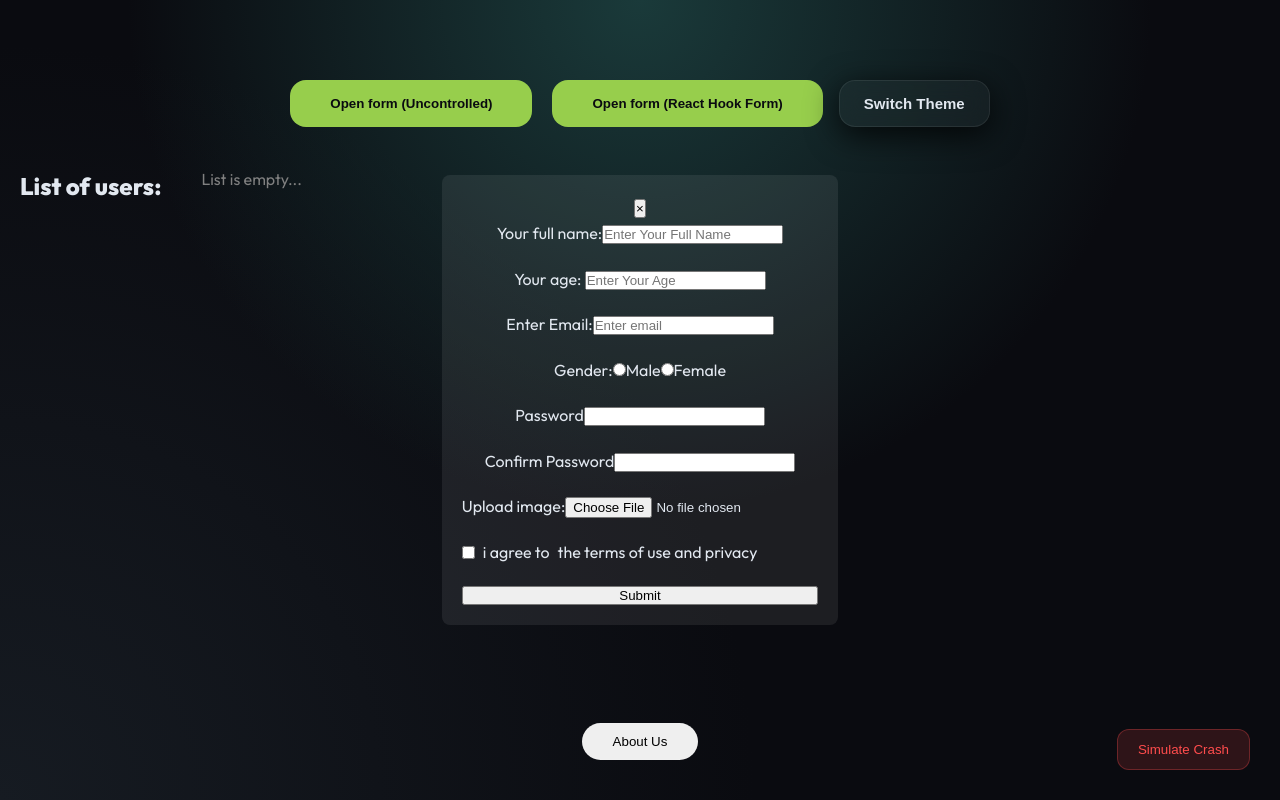
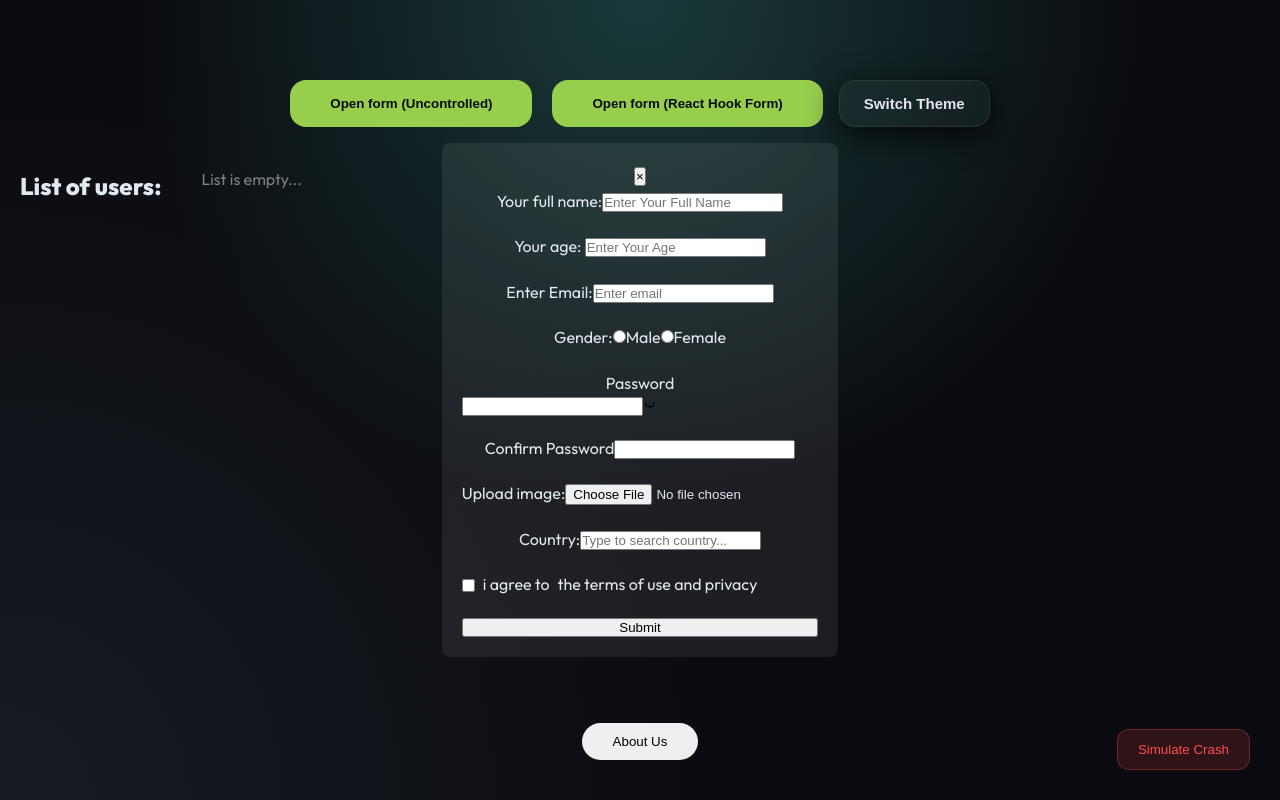
Before and after one commit to kanykeizulumova/React-project-setup-for-RS-School, a React (Vite) app: page / in a window 1280 px wide. Both pictures are taken after a click on the button "Open form (Uncontrolled)". Built offline with nearby package versions, Linux system fonts and the light colour scheme.

Commit message:
feat: add yup validation to UncontrolledFrom

```diff
--- a/src/forms/UncontrolledFrom.tsx
+++ b/src/forms/UncontrolledFrom.tsx
@@ -1,5 +1,9 @@
+import React, { useState } from 'react';
+import * as yup from 'yup';
 import useUserStore from '../store/useUserStore';
 import convertFileToBase64 from '../hooks/convertFileToBase64';
+import schema from '../schema';
+import useCountryStore from '../store/useCountryStore';
 
 export default function UncontrolledFrom({
   onClose,
@@ -7,17 +11,30 @@ export default function UncontrolledFrom({
   onClose?: () => void;
 }) {
   const addUser = useUserStore((state) => state.addUser);
+  const countries = useCountryStore((state) => state.countries);
+
+  const [showPassword, setShowPassword] = useState(false);
+
+  const togglePasswordVisibility = () => {
+    setShowPassword((prev) => !prev);
+  };
 
   async function handleSubmit(event: React.FormEvent<HTMLFormElement>) {
     event.preventDefault();
 
     const form = event.currentTarget;
 
+    form.querySelectorAll('.error-message').forEach((el) => {
+      // eslint-disable-next-line no-param-reassign
+      el.textContent = '';
+    });
     const formData = new FormData(form);
-    const data = Object.fromEntries(formData.entries());
+    const data = {
+      ...Object.fromEntries(formData.entries()),
+      terms: (form.elements.namedItem('terms') as HTMLInputElement).checked,
+      image: (form.elements.namedItem('image') as HTMLInputElement).files,
+    };
 
-    const fullName = data.fullName as string;
-    const email = data.email as string;
     const imageEntry = formData.get('image');
 
     let base64String: string | undefined;
@@ -25,31 +42,56 @@ export default function UncontrolledFrom({
       base64String = await convertFileToBase64(imageEntry);
     }
 
-    if (!fullName?.trim() || !email?.trim()) return;
+    try {
+      const validData = await schema.validate(data, { abortEarly: false });
 
-    addUser({ ...data, image: base64String });
-    form.reset();
+      addUser({ ...validData, image: base64String });
+      form.reset();
 
-    if (onClose) {
-      onClose();
+      if (onClose) {
+        onClose();
+      }
+    } catch (err) {
+      if (err instanceof yup.ValidationError) {
+        err.inner.forEach((error) => {
+          const errorElement = form.querySelector(`#error-${error.path}`);
+          if (errorElement) {
+            errorElement.textContent = error.message;
+          }
+        });
+      }
     }
   }
 
   return (
-    <form method="post" onSubmit={handleSubmit} className="modal-form">
+    <form
+      method="post"
+      onSubmit={handleSubmit}
+      className="modal-form"
+      noValidate
+    >
       <label htmlFor="fullName">
         Your full name:
         <input
           type="text"
           name="fullName"
+          id="fullName"
           placeholder="Enter Your Full Name"
           required
         />
+        <p id="error-fullName" className="error-message" />
       </label>
 
       <label htmlFor="age">
         Your age:{' '}
-        <input type="number" name="age" placeholder="Enter Your Age" required />
+        <input
+          type="number"
+          name="age"
+          id="age"
+          placeholder="Enter Your Age"
+          required
+        />
+        <p id="error-age" className="error-message" />
       </label>
 
       <label htmlFor="email">
@@ -61,6 +103,7 @@ export default function UncontrolledFrom({
           placeholder="Enter email"
           required
         />
+        <p id="error-email" className="error-message" />
       </label>
 
       <label htmlFor="gender">
@@ -69,21 +112,97 @@ export default function UncontrolledFrom({
         Male
         <input type="radio" name="gender" value="female" id="female" />
         Female
+        <p id="error-gender" className="error-message" />
       </label>
 
       <label htmlFor="password">
         Password
-        <input name="password" type="password" required />
+        <div style={{ display: 'flex', alignItems: 'center' }}>
+          <input
+            name="password"
+            id="password"
+            type={showPassword ? 'text' : 'password'}
+            required
+          />
+          <button
+            type="button"
+            onClick={togglePasswordVisibility}
+            style={{
+              background: 'none',
+              border: 'none',
+              cursor: 'pointer',
+            }}
+          >
+            {showPassword ? (
+              <svg
+                viewBox="0 0 24 24"
+                width="1em"
+                height="1em"
+                className="icon__1Md2"
+              >
+                <path
+                  fillRule="evenodd"
+                  d="M12 4.5C7 4.5 2.73 7.61 1 12c1.73 4.39 6 7.5 11 7.5s9.27-3.11 11-7.5c-1.73-4.39-6-7.5-11-7.5zM12 17c-2.76 0-5-2.24-5-5s2.24-5 5-5 5 2.24 5 5-2.24 5-5 5zm0-8c-1.66 0-3 1.34-3 3s1.34 3 3 3 3-1.34 3-3-1.34-3-3-3z"
+                />
+              </svg>
+            ) : (
+              <svg
+                viewBox="0 0 24 24"
+                width="1em"
+                height="1em"
+                className="icon__1Md2"
+              >
+                <path
+                  fillRule="evenodd"
+                  d="M7.119 14.563L5.982 16.53l-1.732-1 1.301-2.253A8.97 8.97 0 0 1 3 7h2a7 7 0 0 0 14 0h2a8.973 8.973 0 0 1-2.72 6.448l1.202 2.083-1.732 1-1.065-1.845A8.944 8.944 0 0 1 13 15.946V18h-2v-2.055a8.946 8.946 0 0 1-3.881-1.382z"
+                />
+              </svg>
+            )}
+          </button>
+        </div>
+        <p id="error-password" className="error-message" />
       </label>
 
       <label htmlFor="confirmPassword">
         Confirm Password
-        <input name="confirmPassword" type="password" required />
+        <input
+          name="confirmPassword"
+          id="confirmPassword"
+          type="password"
+          required
+        />
+        <p id="error-confirmPassword" className="error-message" />
       </label>
 
       <label htmlFor="image">
         Upload image:
-        <input name="image" type="file" placeholder="Upload your image" />
+        <input
+          name="image"
+          id="image"
+          type="file"
+          placeholder="Upload your image"
+        />
+        <p id="error-image" className="error-message" />
+      </label>
+
+      <label htmlFor="country-input">
+        Country:
+        <input
+          id="country-input"
+          name="country"
+          type="text"
+          list="countries-list"
+          placeholder="Type to search country..."
+          required
+        />
+        <datalist id="countries-list">
+          {countries.map((country) => (
+            <option key={country.code} value={country.name}>
+              {country.name}
+            </option>
+          ))}
+        </datalist>
+        <p id="error-country" className="error-message" />
       </label>
 
       <label
@@ -94,6 +213,7 @@ export default function UncontrolledFrom({
         <a href="/terms" target="_blank" rel="noopener noreferrer">
           the terms of use and privacy
         </a>
+        <p id="error-terms" className="error-message" />
       </label>
       <button type="submit">Submit</button>
     </form>
--- a/src/schema.tsx
+++ b/src/schema.tsx
@@ -45,7 +45,7 @@ const schema = yup
       .defined()
       .required('Gender selection is required'),
 
-    terms: yup.boolean().defined().required(),
+    terms: yup.boolean().oneOf([true]),
 
     image: yup
       .mixed()
@@ -83,11 +83,15 @@ const schema = yup
     confirmPassword: yup
       .string()
       .required('Repeat password')
-      .test('passwords-match', 'Password must match', function (value) {
-        if (!value) return true;
+      .test(
+        'passwords-match',
+        'Password must match',
+        function checkPasswordsMatch(value) {
+          if (!value) return true;
 
-        return value === this.parent.password;
-      }),
+          return value === this.parent.password;
+        }
+      ),
 
     country: yup
       .string()
```
